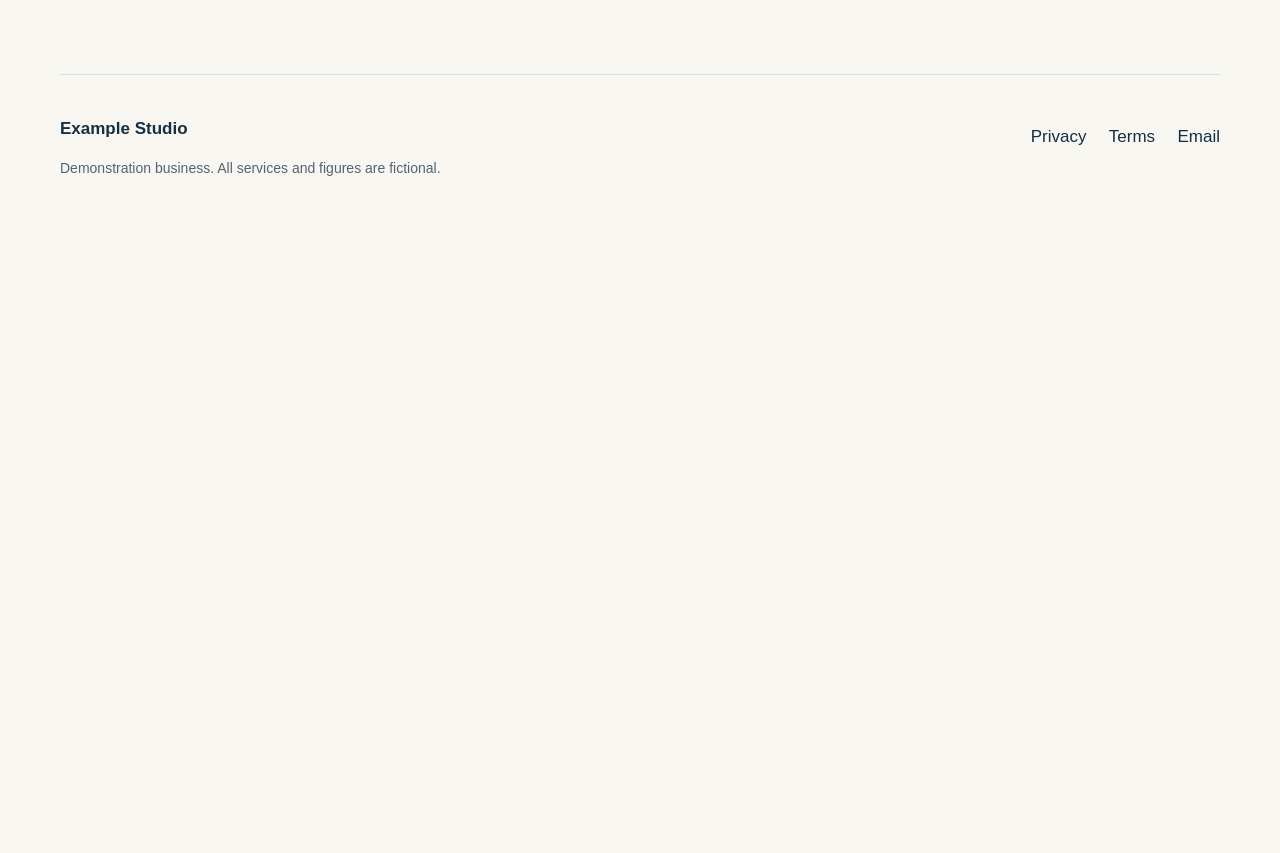
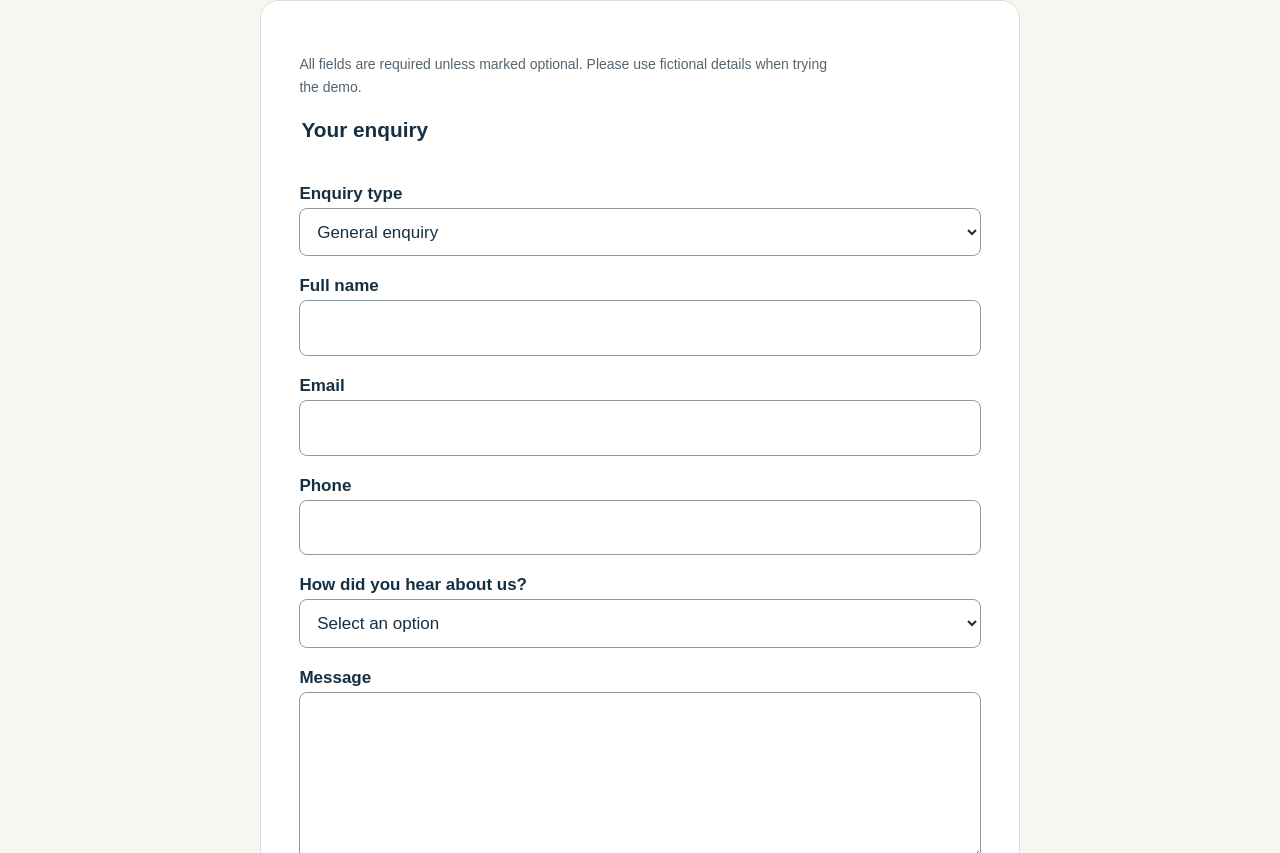
Before and after one commit to mariesxma/business-website-starter, a Next.js app: page /contact in a window 1280 px wide. Shown: the part 627-1480 px from the top of the page. Before the commit the page ends 862 px from the top, so only its background shows below. Built offline with nearby package versions, Linux system fonts and the light colour scheme.

Commit message:
Connect a reusable contact form to the backend

```diff
--- /dev/null
+++ b/app/contact/form.tsx
@@ -0,0 +1,125 @@
+"use client";
+import { useState, type FormEvent } from "react";
+import { validateEnquiry } from "../../lib/enquiry";
+export default function ContactForm() {
+  const [busy, setBusy] = useState(false),
+    [notice, setNotice] = useState("");
+  async function submit(event: FormEvent<HTMLFormElement>) {
+    event.preventDefault();
+    if (busy) return;
+    const data = Object.fromEntries(new FormData(event.currentTarget));
+    const valid = validateEnquiry(data);
+    if (!valid.ok) {
+      setNotice(valid.error);
+      return;
+    }
+    setBusy(true);
+    setNotice("");
+    try {
+      const response = await fetch("/api/enquiry", {
+        method: "POST",
+        headers: { "Content-Type": "application/json" },
+        body: JSON.stringify(data),
+      });
+      const result = await response.json();
+      if (!response.ok || result.ok !== true)
+        throw new Error(result.error || "Could not submit your enquiry.");
+      setNotice(
+        result.demo
+          ? "Demo complete. Nothing was emailed or saved to a database."
+          : "Your enquiry was accepted for email delivery.",
+      );
+    } catch (error) {
+      setNotice(error instanceof Error ? error.message : "Please try again.");
+    } finally {
+      setBusy(false);
+    }
+  }
+  return (
+    <form className="contact-form card" onSubmit={submit} aria-busy={busy}>
+      <p className="small">
+        All fields are required unless marked optional. Please use fictional
+        details when trying the demo.
+      </p>
+      <fieldset disabled={busy}>
+        <legend>Your enquiry</legend>
+        <div className="honeypot" aria-hidden="true">
+          <label htmlFor="website">Leave blank</label>
+          <input id="website" name="website" tabIndex={-1} autoComplete="off" />
+        </div>
+        <label htmlFor="enquiryType">Enquiry type</label>
+        <select id="enquiryType" name="enquiryType">
+          <option value="general">General enquiry</option>
+          <option value="sales">New project</option>
+          <option value="support">Support</option>
+          <option value="security">Security</option>
+        </select>
+        <label htmlFor="fullName">Full name</label>
+        <input
+          id="fullName"
+          name="fullName"
+          required
+          maxLength={120}
+          autoComplete="name"
+        />
+        <label htmlFor="email">Email</label>
+        <input
+          id="email"
+          name="email"
+          type="email"
+          required
+          maxLength={254}
+          autoComplete="email"
+        />
+        <label htmlFor="phone">Phone</label>
+        <input
+          id="phone"
+          name="phone"
+          type="tel"
+          required
+          maxLength={40}
+          autoComplete="tel"
+        />
+        <label htmlFor="referral">How did you hear about us?</label>
+        <select id="referral" name="referral" required defaultValue="">
+          <option value="" disabled>
+            Select an option
+          </option>
+          {[
+            "Search engine",
+            "LinkedIn",
+            "Other social media",
+            "Personal referral",
+            "Event or conference",
+            "Existing customer",
+          ].map((x) => (
+            <option key={x}>{x}</option>
+          ))}
+        </select>
+        <label htmlFor="message">Message</label>
+        <textarea
+          id="message"
+          name="message"
+          rows={5}
+          required
+          maxLength={4000}
+          aria-describedby="message-help"
+        />
+        <small id="message-help">
+          Up to 4,000 characters. Do not include passwords or sensitive
+          information.
+        </small>
+        <p className="small">
+          Read the <a href="/privacy">privacy information</a> before submitting.
+        </p>
+        <button className="button" type="submit">
+          {busy ? "Submitting…" : "Submit enquiry"}
+        </button>
+      </fieldset>
+      <p role="status">{notice}</p>
+      <noscript>
+        This form needs JavaScript. Please use the email link above.
+      </noscript>
+    </form>
+  );
+}
--- a/app/contact/page.tsx
+++ b/app/contact/page.tsx
@@ -1,3 +1,4 @@
+import ContactForm from "./form";
 import { site } from "../../config/site";
 export default function Contact() {
   return (
@@ -14,6 +15,7 @@ export default function Contact() {
       <p>
         Email <a href={`mailto:${site.email}`}>{site.email}</a>.
       </p>
+      <ContactForm />
     </section>
   );
 }
--- a/app/globals.css
+++ b/app/globals.css
@@ -360,3 +360,41 @@ input[type="range"] {
     color: black;
   }
 }
+
+.contact-form {
+  margin-top: 2rem;
+}
+.contact-form fieldset {
+  border: 0;
+  margin: 0;
+  padding: 0;
+  min-width: 0;
+}
+.contact-form legend {
+  font-weight: bold;
+  font-size: 1.3rem;
+  margin-bottom: 1rem;
+}
+.contact-form label {
+  display: block;
+  margin-top: 1rem;
+  font-weight: 650;
+}
+.contact-form :is(input, select, textarea) {
+  width: 100%;
+  padding: 0.8rem;
+  border: 1px solid #889ca3;
+  border-radius: 8px;
+  color: var(--ink);
+  background: white;
+}
+.contact-form textarea {
+  resize: vertical;
+}
+.honeypot {
+  position: absolute;
+  left: -10000px;
+  width: 1px;
+  height: 1px;
+  overflow: hidden;
+}
```
